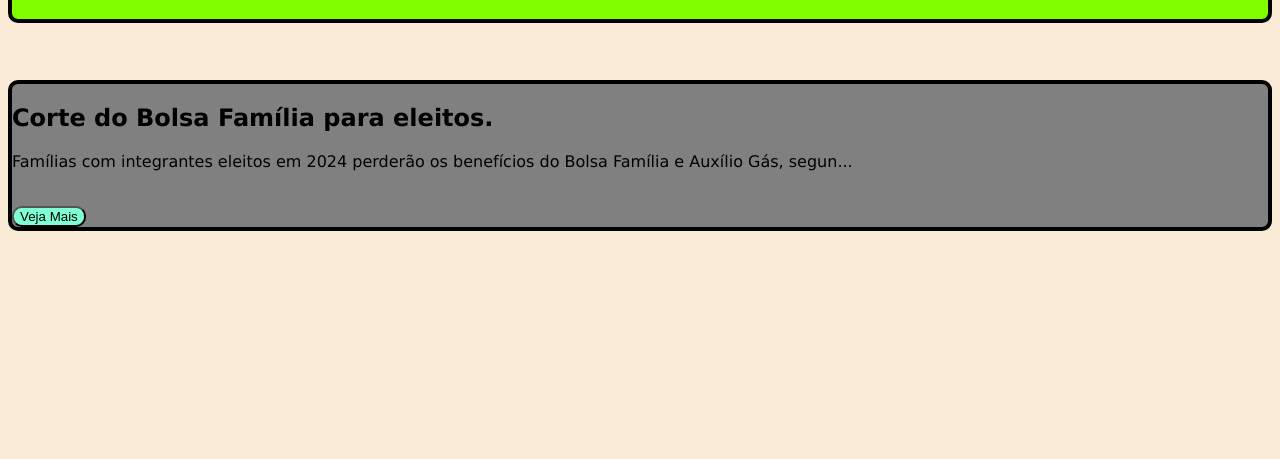
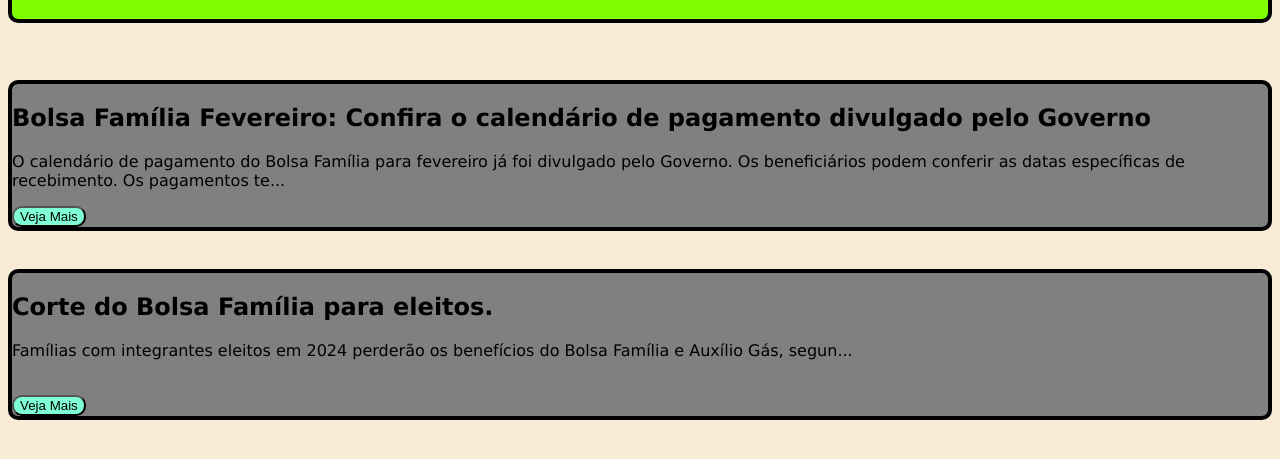
Before and after one commit to alef1mil/LoebNews, a plain HTML site: page public/index.html in a window 1280 px wide. Shown: the part 93-552 px from the top of the page. Drawn offline with Linux system fonts and the light colour scheme.

Commit message:
Update index.html

```diff
--- a/public/index.html
+++ b/public/index.html
@@ -25,6 +25,11 @@
             border: 4px solid black;
             border-radius: 10px;
         }
+        #bolsa-familha-fe {
+            background-color: gray;
+            border: 4px solid black;
+            border-radius: 10px;
+        }
         button {
             background-color: aquamarine;
             border-radius: 10px;
@@ -37,6 +42,11 @@
         <h1>LoebNews</h1>
     </div>
     <br><br><br>
+    <div id="bolsa-familha-fe">
+        <h2>Bolsa Família Fevereiro: Confira o calendário de pagamento divulgado pelo Governo</h2>
+        <p>O calendário de pagamento do Bolsa Família para fevereiro já foi divulgado pelo Governo. Os beneficiários podem conferir as datas específicas de recebimento. Os pagamentos te...</p>
+        <button onclick="window.location.href='/globais/bolsa-familha-fevereiro-2025'">Veja Mais</button>
+    </div><br><br>
     <div id="crt">
         <h2>Corte do Bolsa Família para eleitos.</h2>
         <p>Famílias com integrantes eleitos em 2024 perderão os benefícios do Bolsa Família e Auxílio Gás, segun...</p><br>
```
